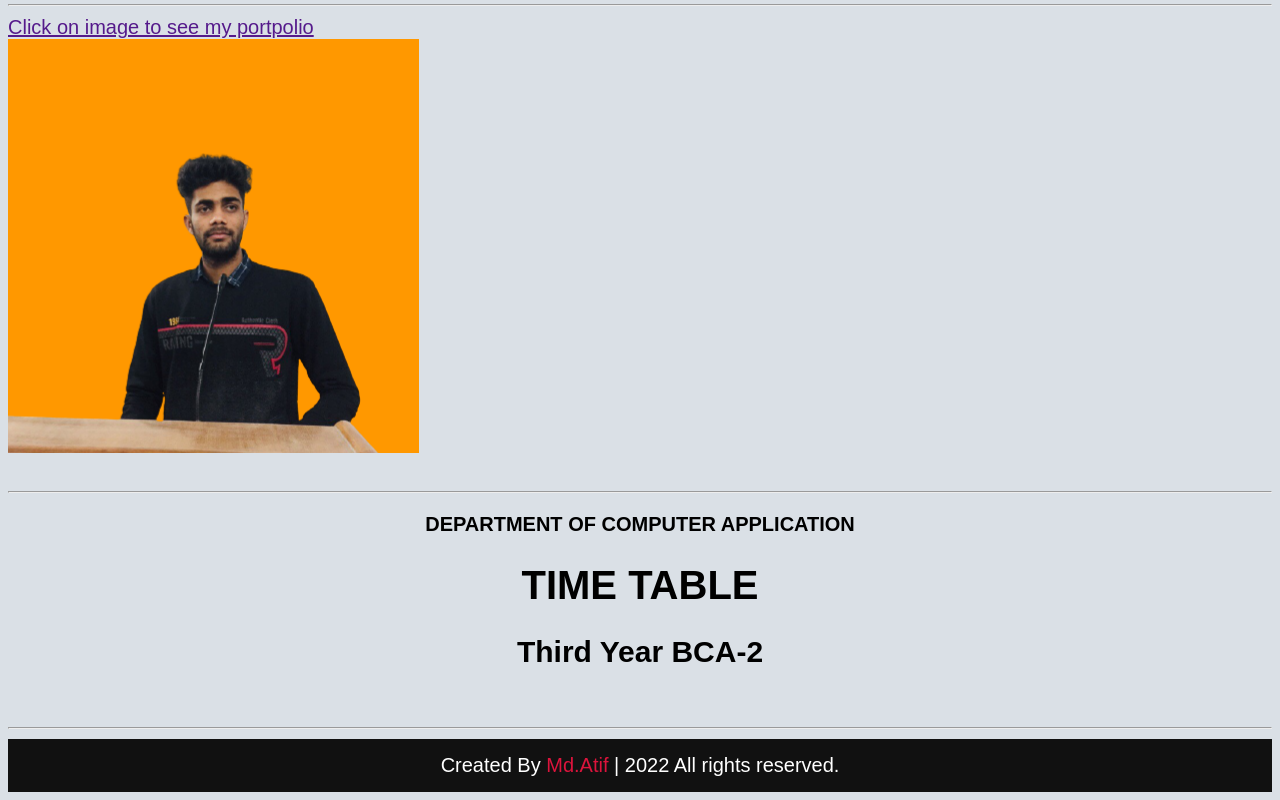
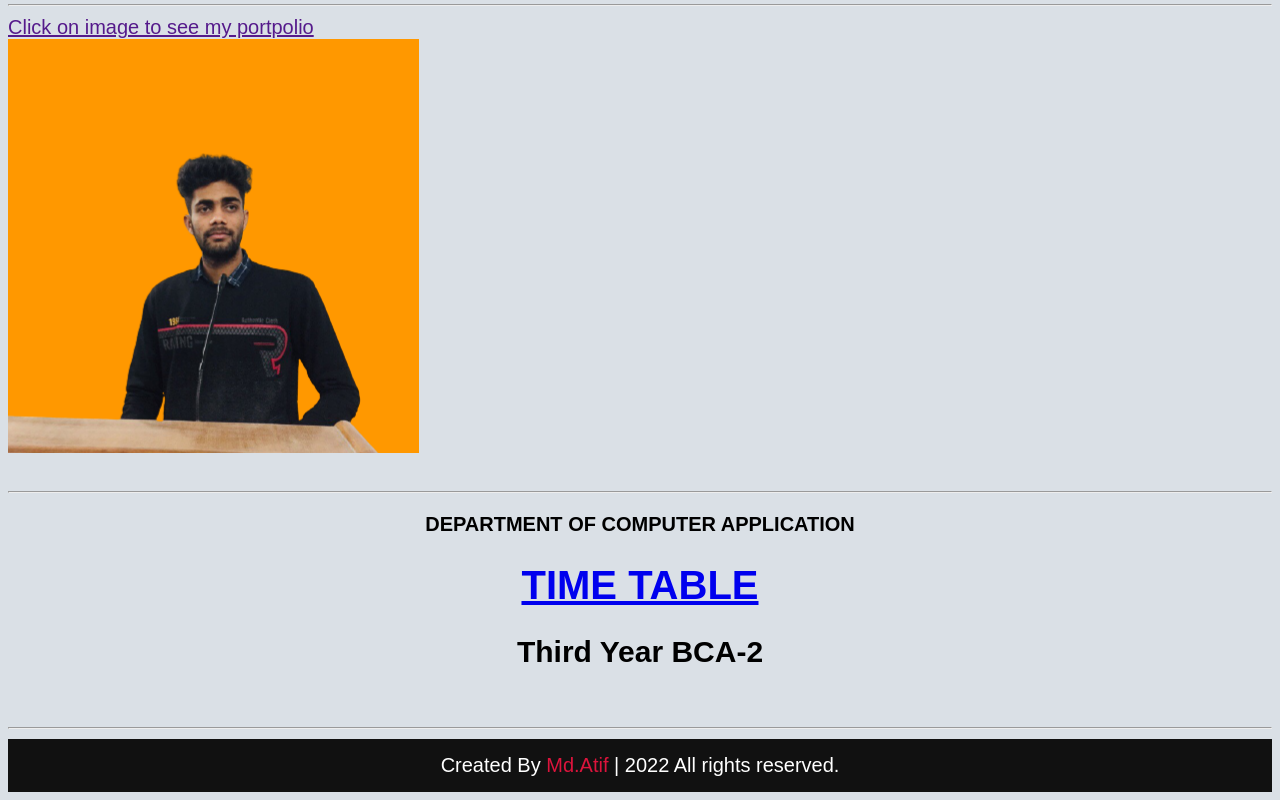
Before and after one commit to mdatif0/iul, a plain HTML site: page index.html in a window 1280 px wide. Shown: the part 1496-2296 px from the top of the page. Drawn offline with Linux system fonts and the light colour scheme.

Commit message:
Update index.html

```diff
--- a/index.html
+++ b/index.html
@@ -100,7 +100,7 @@
 <hr>
 
 <p align="center"> <B>DEPARTMENT OF COMPUTER APPLICATION</B></p>
-<h1 align="center">TIME TABLE</h1>
+ <a href="about.html"><h1 align="center">TIME TABLE</h1></a>
 <h2 align="center">Third Year BCA-2</h1>
 
         <br>
```
